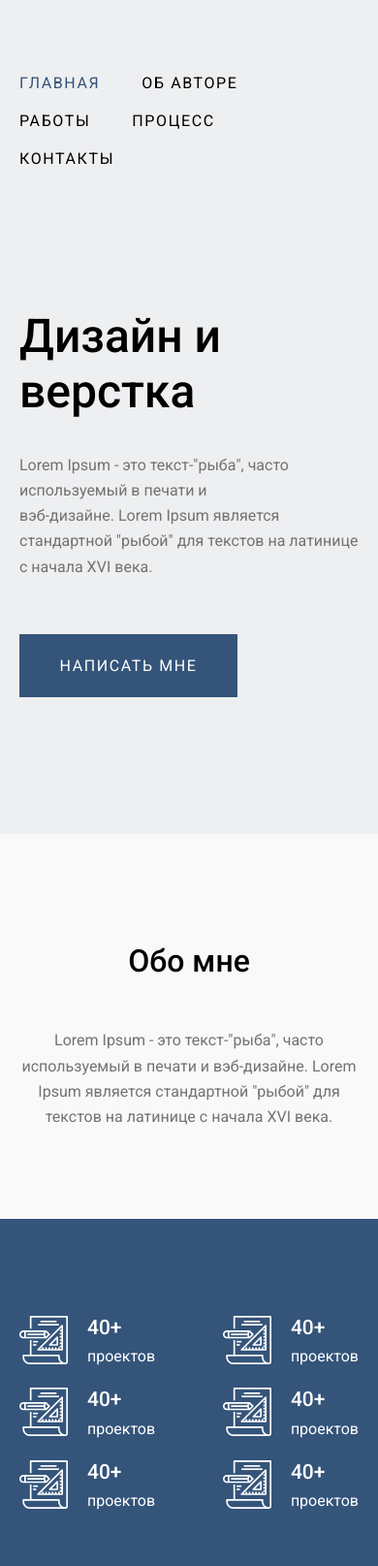
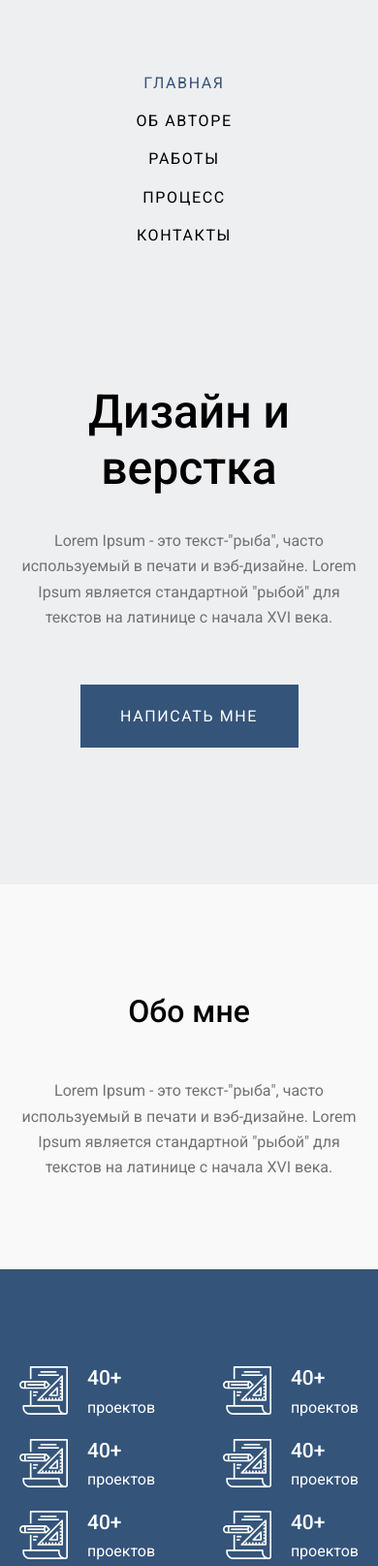
Before and after one commit to tinkaKris/lesson_9_simple_site, a plain HTML site: page index.html in a window 390 px wide. Shown: the top 1615 px of the page at 97% size. Drawn offline with Linux system fonts and the light colour scheme.

Commit message:
responsive

```diff
--- a/css/style.css
+++ b/css/style.css
@@ -206,3 +206,32 @@ a {
 .footer__copyright {
   font-size: 13px;
 }
+
+@media (max-width: 980px) {
+  .experience-item {
+    flex-basis: 28%;
+    justify-content: center;
+  }
+  .video__iframe {
+    height: 550px;
+  }
+}
+
+@media (max-width: 661px) {
+  .navbar__list {
+    flex-direction: column;
+    align-content: center;
+    text-align: center;
+  }
+  .content {
+    margin: 0 auto;
+    align-items: center;
+    text-align: center;
+  }
+}
+
+@media (max-width: 550px) {
+  .video__iframe {
+    height: 350px;
+  }
+}
--- a/index.html
+++ b/index.html
@@ -40,7 +40,7 @@
 
       <div class="content">
         <h1 class="content__title">Дизайн и верстка</h1>
-        <p class="content__description">Lorem Ipsum - это текст-"рыба", часто используемый в печати и<br> вэб-дизайне.
+        <p class="content__description">Lorem Ipsum - это текст-"рыба", часто используемый в печати и вэб-дизайне.
           Lorem Ipsum является стандартной "рыбой" для текстов на латинице с начала XVI века.
         </p>
         <a class="content__link" href="">НАПИСАТЬ МНЕ</a>
```
